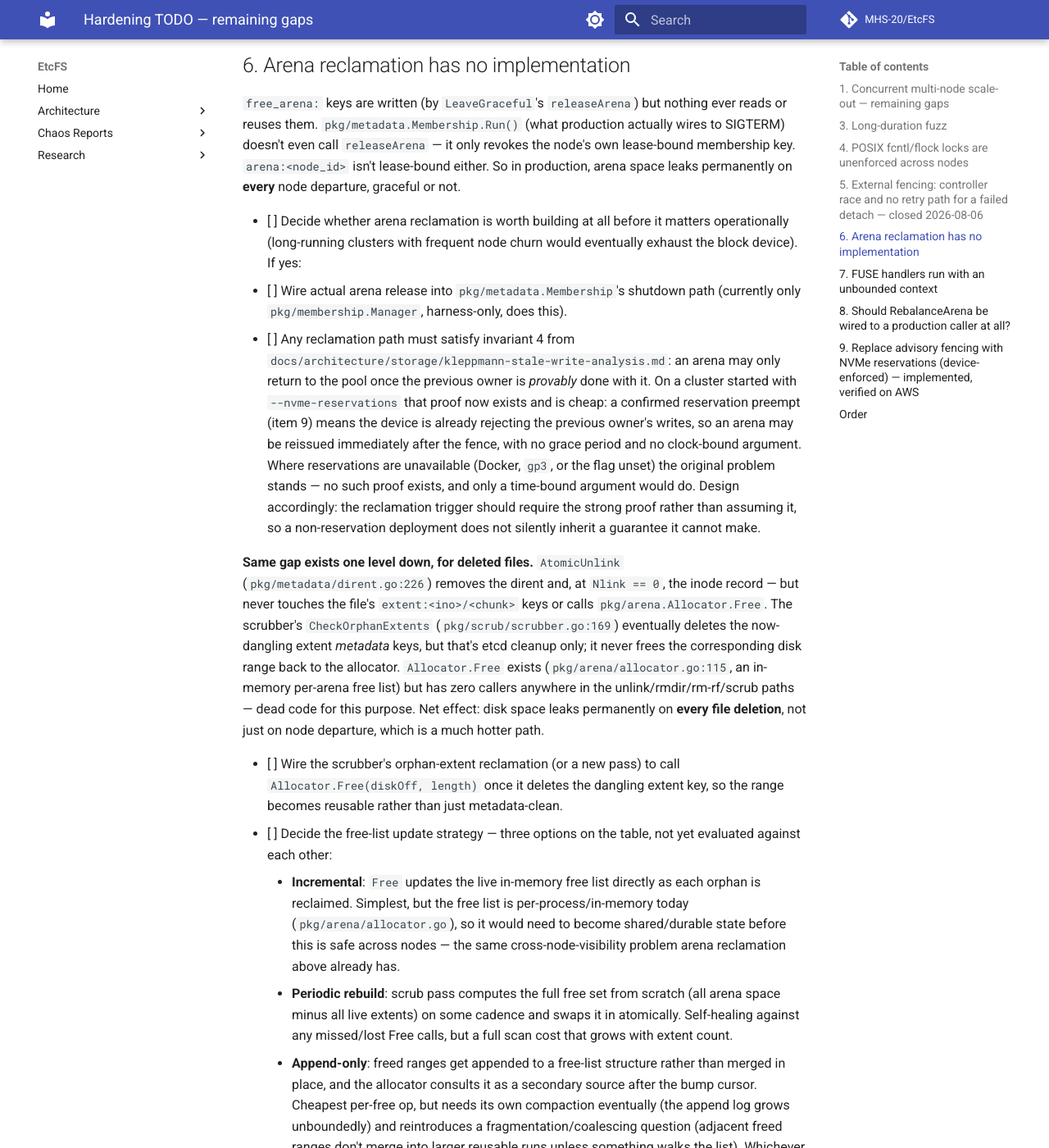
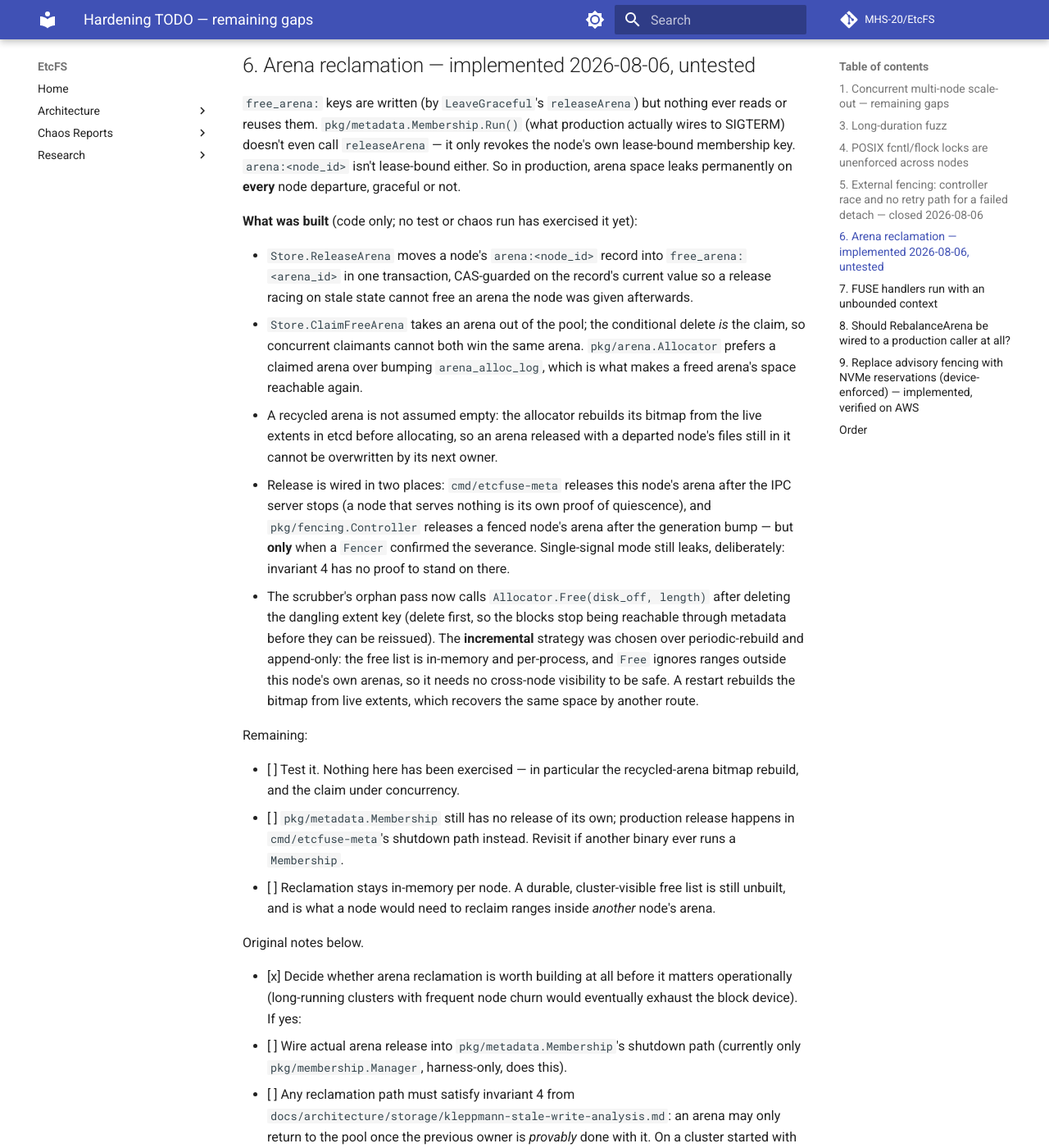
Before and after one commit to MHS-20/EtcFS, an MkDocs documentation site: the page built from docs/TODO-hardening.md, in a window 1280 px wide and 1400 px high, scrolled down 4292 px. Shown: the whole window at 82% size. Built offline with MkDocs 1.6.1 and Material for MkDocs 9.7.7, drawn with Linux system fonts in a browser that asks for light colours; comment, search, counter and statistics services are not loaded; some of the changed text lies outside the part shown.

Commit message:
feat(scrub): returned an orphan extent's blocks to the allocator when reclaiming it

```diff
--- a/docs/TODO-hardening.md
+++ b/docs/TODO-hardening.md
@@ -190,7 +190,7 @@ once.
       unexplained ENOSPC from an EtcFS mount is more likely a missing or
       stale `gen:<node>` key than a full device.
 
-## 6. Arena reclamation has no implementation
+## 6. Arena reclamation — implemented 2026-08-06, untested
 
 `free_arena:` keys are written (by `LeaveGraceful`'s `releaseArena`) but nothing
 ever reads or reuses them. `pkg/metadata.Membership.Run()` (what production
@@ -199,7 +199,47 @@ node's own lease-bound membership key. `arena:<node_id>` isn't lease-bound eithe
 So in production, arena space leaks permanently on **every** node departure,
 graceful or not.
 
-- [ ] Decide whether arena reclamation is worth building at all before it matters
+**What was built** (code only; no test or chaos run has exercised it yet):
+
+- `Store.ReleaseArena` moves a node's `arena:<node_id>` record into
+  `free_arena:<arena_id>` in one transaction, CAS-guarded on the record's
+  current value so a release racing on stale state cannot free an arena the
+  node was given afterwards.
+- `Store.ClaimFreeArena` takes an arena out of the pool; the conditional
+  delete *is* the claim, so concurrent claimants cannot both win the same
+  arena. `pkg/arena.Allocator` prefers a claimed arena over bumping
+  `arena_alloc_log`, which is what makes a freed arena's space reachable again.
+- A recycled arena is not assumed empty: the allocator rebuilds its bitmap
+  from the live extents in etcd before allocating, so an arena released with a
+  departed node's files still in it cannot be overwritten by its next owner.
+- Release is wired in two places: `cmd/etcfuse-meta` releases this node's arena
+  after the IPC server stops (a node that serves nothing is its own proof of
+  quiescence), and `pkg/fencing.Controller` releases a fenced node's arena
+  after the generation bump — but **only** when a `Fencer` confirmed the
+  severance. Single-signal mode still leaks, deliberately: invariant 4 has no
+  proof to stand on there.
+- The scrubber's orphan pass now calls `Allocator.Free(disk_off, length)` after
+  deleting the dangling extent key (delete first, so the blocks stop being
+  reachable through metadata before they can be reissued). The **incremental**
+  strategy was chosen over periodic-rebuild and append-only: the free list is
+  in-memory and per-process, and `Free` ignores ranges outside this node's own
+  arenas, so it needs no cross-node visibility to be safe. A restart rebuilds
+  the bitmap from live extents, which recovers the same space by another route.
+
+Remaining:
+
+- [ ] Test it. Nothing here has been exercised — in particular the recycled-arena
+      bitmap rebuild, and the claim under concurrency.
+- [ ] `pkg/metadata.Membership` still has no release of its own; production
+      release happens in `cmd/etcfuse-meta`'s shutdown path instead. Revisit if
+      another binary ever runs a `Membership`.
+- [ ] Reclamation stays in-memory per node. A durable, cluster-visible free
+      list is still unbuilt, and is what a node would need to reclaim ranges
+      inside *another* node's arena.
+
+Original notes below.
+
+- [x] Decide whether arena reclamation is worth building at all before it matters
       operationally (long-running clusters with frequent node churn would
       eventually exhaust the block device). If yes:
 - [ ] Wire actual arena release into `pkg/metadata.Membership`'s shutdown path
@@ -480,7 +520,7 @@ Implementation order:
 1. Item 7 (unbounded FUSE context) — only item that's a real bug in a healthy cluster, ready to build, zero dependencies, blocks nothing. Highest value/effort ratio.
 2. ~~Item 9 (NVMe reservations)~~ — done: built and AWS-verified 2026-08-06. Its decisions are recorded in the item; what it unblocks is now live for 5 and 6.
 3. ~~Item 5 (controller race/retry)~~ — done 2026-08-06: one reconciliation sweep plus a durable fence intent closes the retry gap for both the preempt and detach paths, and a lease-bound per-node claim makes the dedup cluster-wide.
-4. Item 6 (reclamation) — 9's confirmed preempt is the quiescence proof invariant 4 demanded, so no grace-period machinery is needed on a reservation-enabled cluster. Gate the trigger on that proof rather than assuming it.
+4. ~~Item 6 (reclamation)~~ — built 2026-08-06, gated on a confirmed fence as planned; still untested.
 5. Item 1 (harness mop-up) — independent, low value, do whenever.
 6. Item 8 (RebalanceArena caller) — decision item, likely "no".
 7. Item 2 — resolves as a side effect of 7.
```
Also changed, not shown: docs/architecture/reliability/continuous-scrubber.md (+8 -9 lines), 3 other files.
